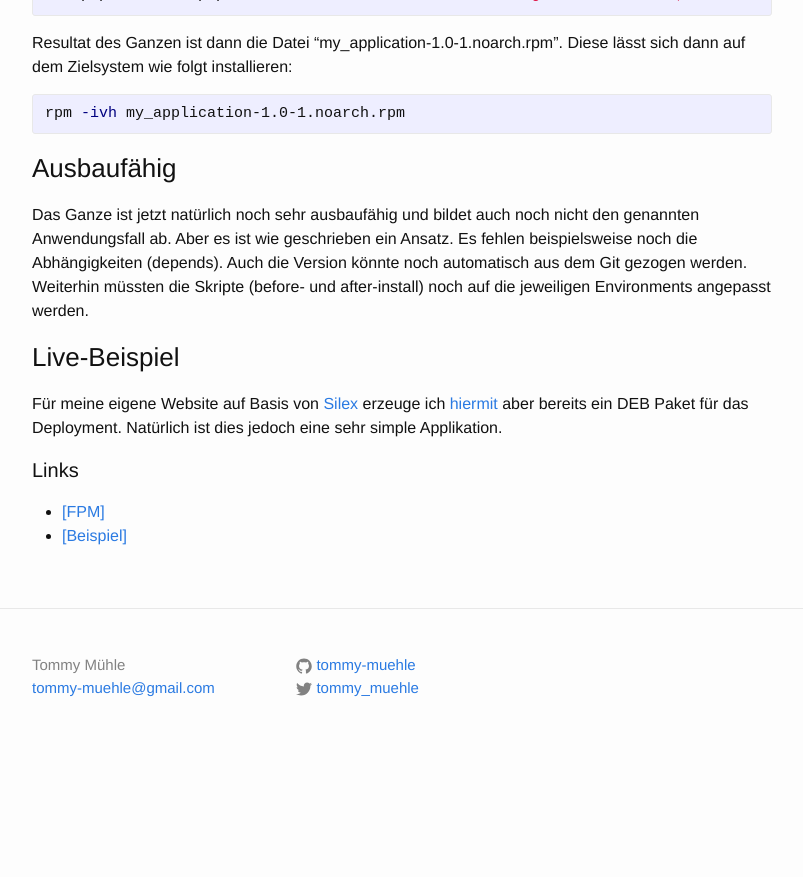
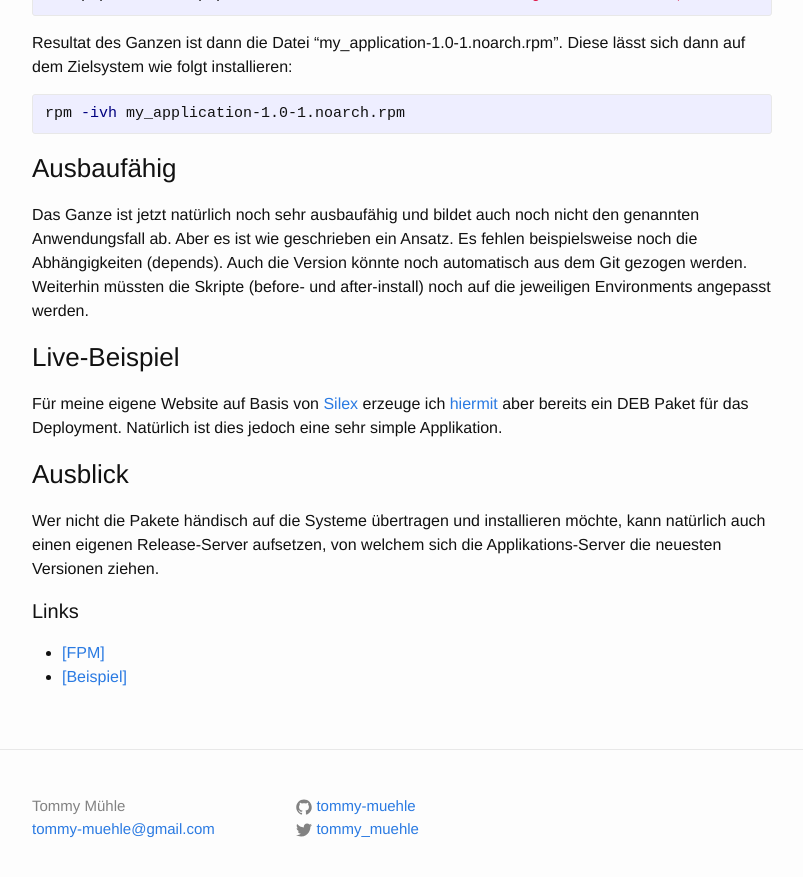
Before and after one commit to tommy-muehle/tommy-muehle.github.io, a Jekyll site: the page built from _posts/2015-07-13-php-applikations-pakete.markdown, in a window 1280 px wide and 900 px high, scrolled down 3486 px. Shown: the top 877 px of the window, without its empty margins (238-1041 px from the left). Built offline with Jekyll 4.4.1, drawn with Linux system fonts in a browser that asks for light colours; emoji names are drawn with the system emoji font; comment, search, counter and statistics services are not loaded; before the commit the page ends 4245 px from its top, so only the background shows below that.

Commit message:
Update post, add "Ausblick"

```diff
--- a/_posts/2015-07-13-php-applikations-pakete.markdown
+++ b/_posts/2015-07-13-php-applikations-pakete.markdown
@@ -175,6 +175,11 @@ Für meine eigene Website auf Basis von [Silex](http://silex.sensiolabs.org/){:t
 [hiermit](https://github.com/tommy-muehle/tommy-muehle.de/blob/master/build/release.xml){:target="_blank"}
 aber bereits ein DEB Paket für das Deployment. Natürlich ist dies jedoch eine sehr simple Applikation.
 
+### Ausblick
+
+Wer nicht die Pakete händisch auf die Systeme übertragen und installieren möchte, kann natürlich auch einen
+eigenen Release-Server aufsetzen, von welchem sich die Applikations-Server die neuesten Versionen ziehen.
+
 #### Links
 
 * [[FPM]](https://github.com/jordansissel/fpm){:target="_blank"}
```
